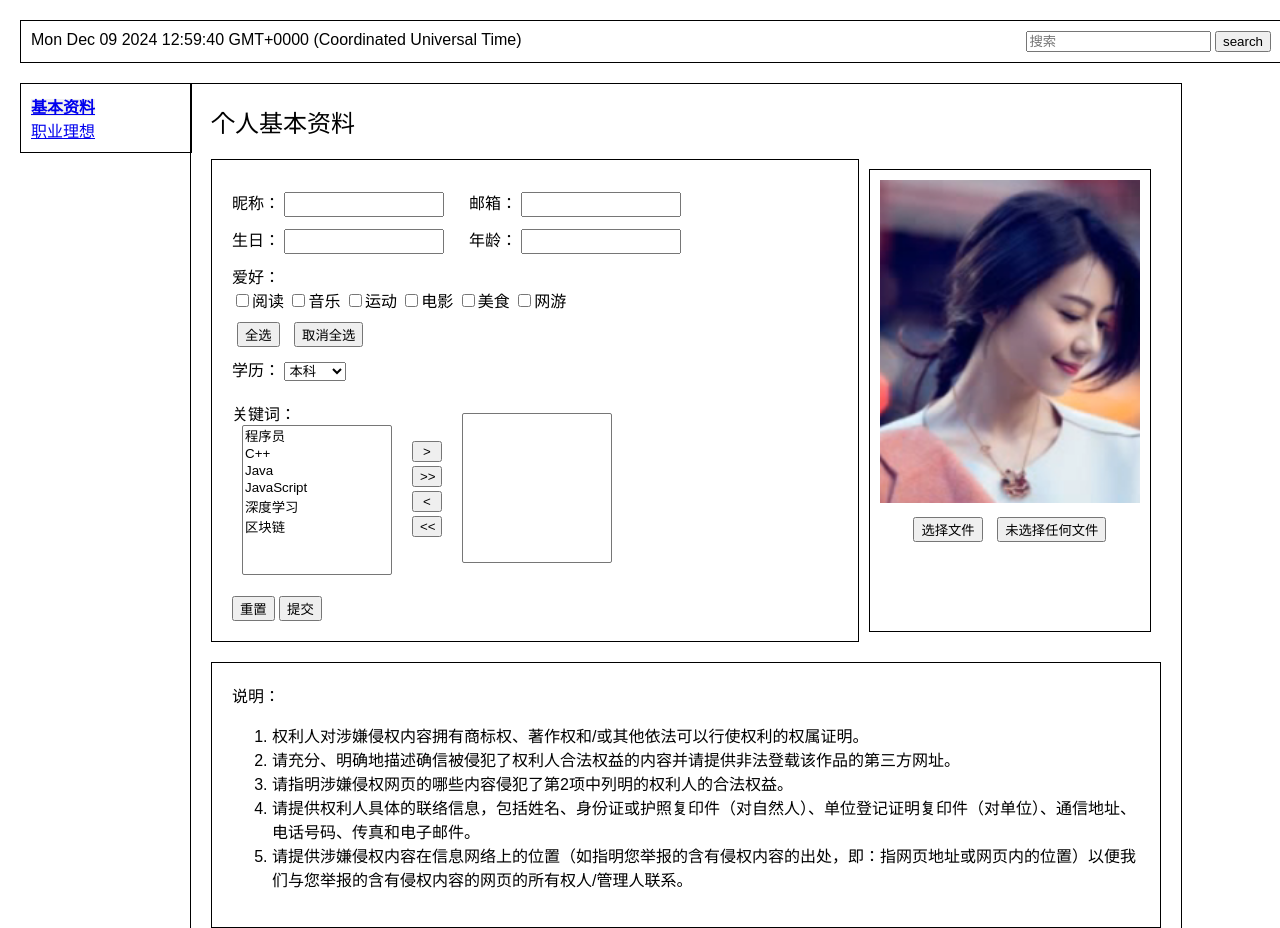
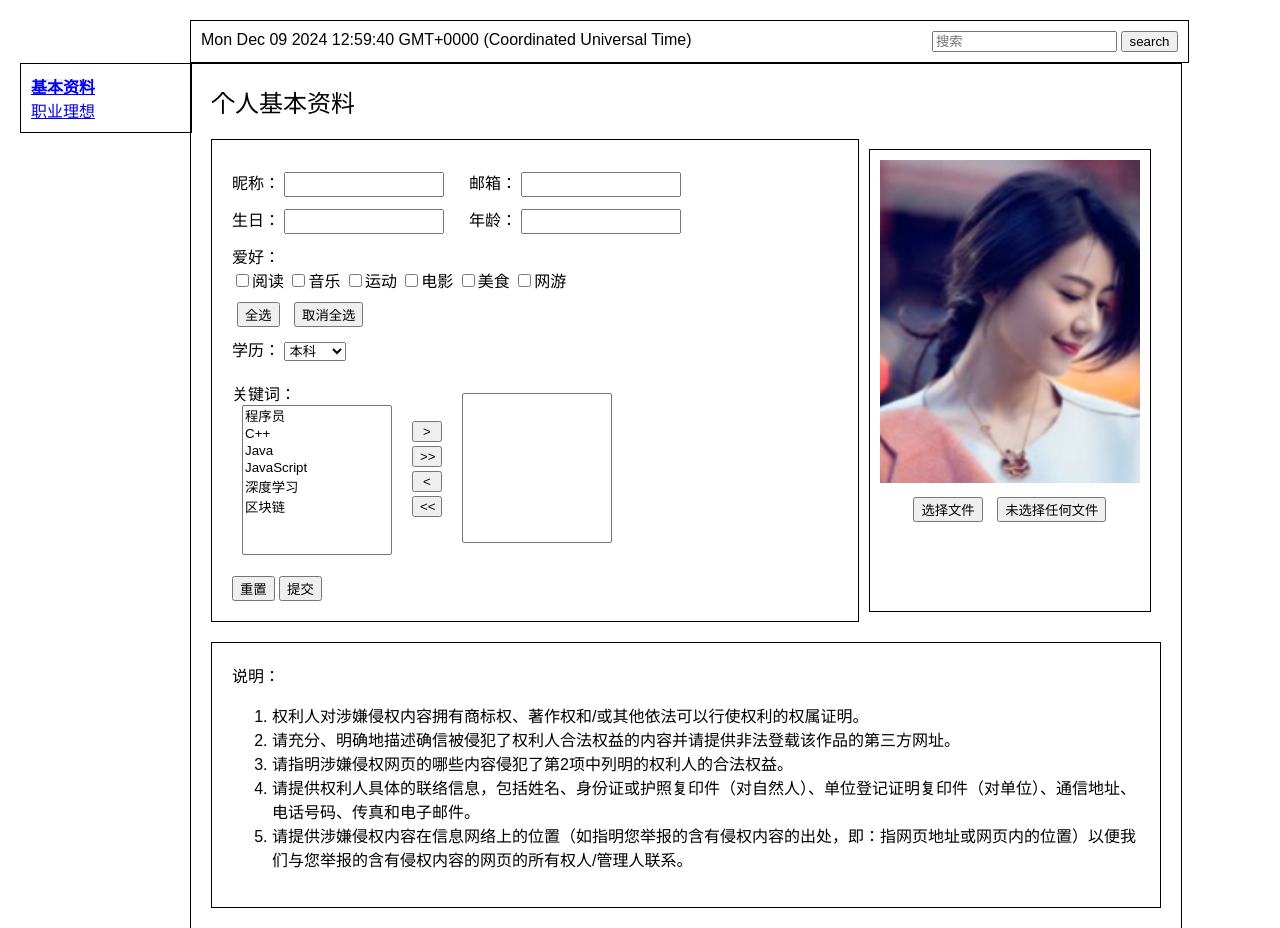
Before and after one commit to buhuiquming12/js, a plain HTML site: page index.html in a window 1280 px wide. Shown: the top 928 px of the page. Drawn offline with Linux system fonts and the light colour scheme.

Commit message:
Update index.html

```diff
--- a/index.html
+++ b/index.html
@@ -10,12 +10,13 @@
             padding: 20px;
         }
         .time-display {
-            width: 100%;
+            width: 78.75%;
+            margin-left: 170px;
             padding: 10px;
             border: 1px solid black;
             display: flex;
             justify-content: space-between;
-            margin-bottom: 20px;
+
         }
         .left-nav {
             width: 150px;
@@ -24,9 +25,7 @@
             float: left;
         }
         .left-nav a {
-            /* display: block; */
-            /* text-decoration: none; */
-            /* color: black; */
+
             margin: 5px 0;
         }
         .main-content {
@@ -162,7 +161,6 @@
                         <label>年龄：</label>
                         <input type="number" >
                     </div>
-
                     <div class="hobbies-section">
                         <label>爱好：</label><br>
                         <input type="checkbox" id="reading">阅读
```
